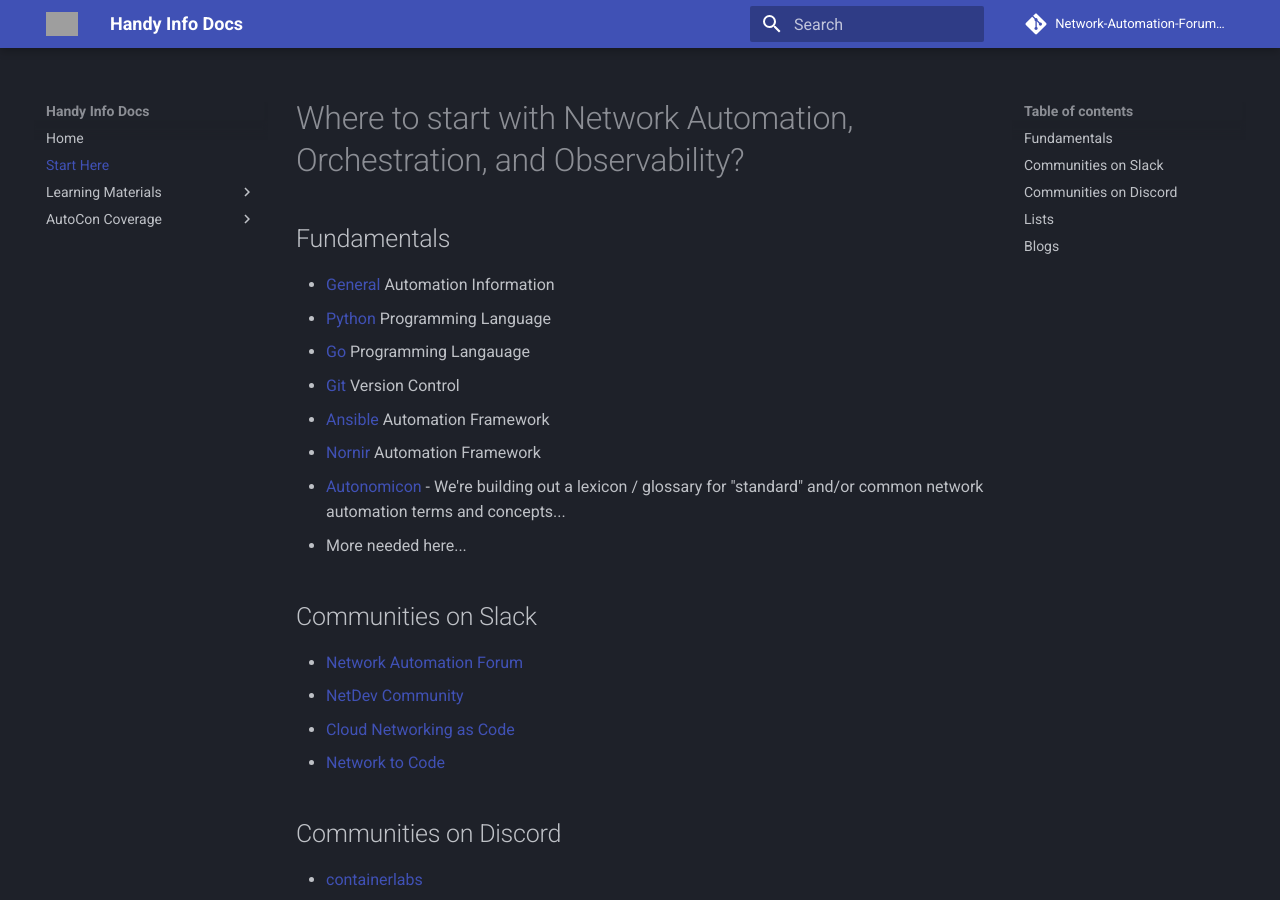
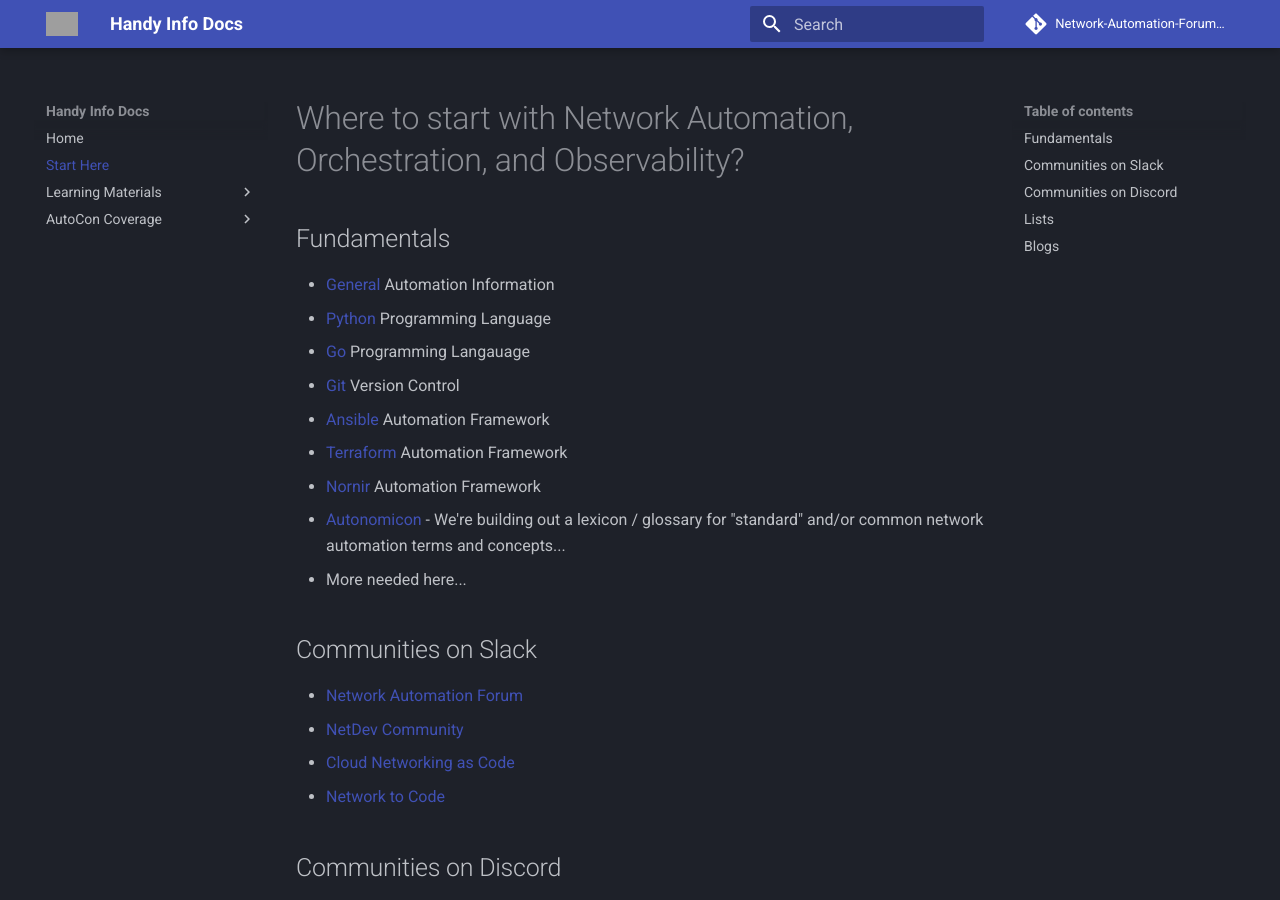
Before and after one commit to Network-Automation-Forum/handyinfo, an MkDocs documentation site: the page built from docs/StartHere.md, in a window 1280 px wide and 900 px high. Built offline with MkDocs 1.6.1 and Material for MkDocs 9.7.7, drawn with Linux system fonts in a browser that asks for light colours; comment, search, counter and statistics services are not loaded; grey boxes are pictures that could not be loaded.

Commit message:
Add Terraform to StartHere.md

```diff
--- a/docs/StartHere.md
+++ b/docs/StartHere.md
@@ -6,6 +6,7 @@
 * [Go](learning_materials/go.md) Programming Langauage
 * [Git](learning_materials/git.md) Version Control
 * [Ansible](learning_materials/ansible.md) Automation Framework
+* [Terraform](learning_materials/terraform.md) Automation Framework
 * [Nornir](learning_materials/nornir.md) Automation Framework
 * [Autonomicon](https://autonomicon.networkautomation.forum/) - We're building out a lexicon / glossary for "standard" and/or common network automation terms and concepts...
 * More needed here...
```
